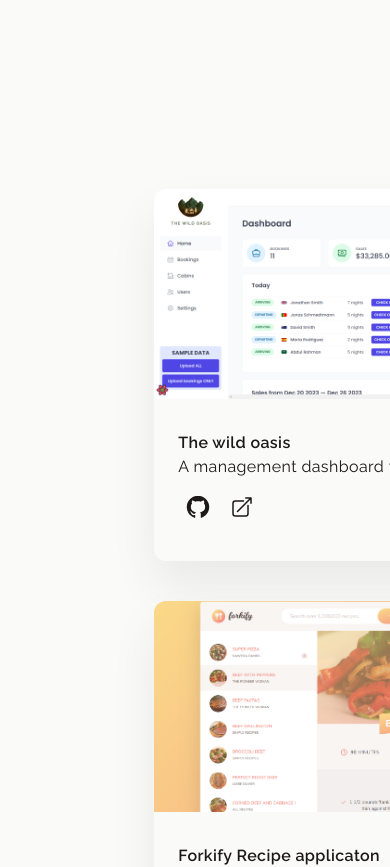
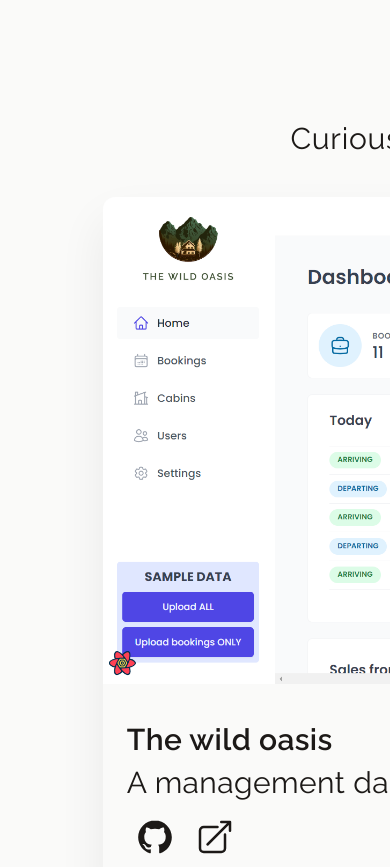
Before and after one commit to rawera-daniel/personal-portfolio, a React (Vite) app: page / in a window 390 px wide. Shown: the part 1020-1887 px from the top of the page. Built offline with nearby package versions, Linux system fonts and the light colour scheme; the HTML template or start-up script is replaced by a standard one.

Commit message:
feat: enable portfolio section responsiveness to enhance usability

```diff
--- a/src/features/Button.jsx
+++ b/src/features/Button.jsx
@@ -8,7 +8,9 @@
     primary:
       base +
       " md:px-7 md:py-3 sm:px-8 sm:py-4 md:text-sm px-9 py-5  sm:text-base text-lg font-semibold",
-    with: base + " px-7 pb-2.5 pt-3 text-base font-medium",
+    with:
+      base +
+      " lg:px-7 m:px-8 px-9 lg:pb-2.5 lg:pt-3 md:pb-3 md:pt-3.5 sm:pb-3.5 sm:pt-4 m:pb-4 m:pt-5 pb-5 pt-6  lg:text-base sm:text-xl m:text-2xl md:text-lg text-3xl font-medium",
     withb: base + " px-7 pb-2.5 pt-4 text-base font-medium",
   };
 
--- a/src/features/Portfolios.jsx
+++ b/src/features/Portfolios.jsx
@@ -9,10 +9,10 @@
   return (
     <div className="  py-12 text-stone-900" id="portfolio">
       <Heading>Portfolio</Heading>
-      <p className="mb-10 text-lg font-normal tracking-wide">
+      <p className="mb-10 text-3xl font-normal tracking-wide sm:text-2xl md:text-xl lg:text-lg">
         Curious what I've been up to? Check out this!
       </p>
-      <div className="mx-auto mb-10 grid  w-3/4 grid-cols-[auto_auto] gap-x-10 gap-y-10">
+      <div className="m:grid-cols-[auto_auto] m:w-11/12 mx-auto mb-10 grid w-10/12 grid-cols-[auto] gap-x-10 gap-y-10 lg:w-3/4">
         <ProjectLists
           src="/Screenshot 2023-12-26 101030.png"
           alt="A screenshot of the homepage of The wild oasis"
--- a/src/ui/GithubIcon.jsx
+++ b/src/ui/GithubIcon.jsx
@@ -2,7 +2,7 @@
 
 function GithubIcon() {
   return (
-    <DiGithubBadge className="h-8 w-8 translate-y-[-4.5px] transition-all duration-500 hover:fill-stone-600" />
+    <DiGithubBadge className="m:size-11 size-12 translate-y-[-4.5px] transition-all duration-500 hover:fill-stone-600 sm:size-10 md:size-9 lg:size-8" />
   );
 }
 
--- a/src/ui/Link.jsx
+++ b/src/ui/Link.jsx
@@ -2,7 +2,7 @@
 
 function Link() {
   return (
-    <HiArrowTopRightOnSquare className=" h-6 w-6 transition-all duration-500 hover:fill-stone-600" />
+    <HiArrowTopRightOnSquare className="m:size-9 size-10 transition-all duration-500 hover:fill-stone-600 sm:size-8 md:size-7 lg:size-6" />
   );
 }
 
--- a/src/ui/ProjectLists.jsx
+++ b/src/ui/ProjectLists.jsx
@@ -5,8 +5,12 @@
     <figure className="overflow-hidden rounded-xl shadow-[0_24px_48px_0_rgba(0,0,0,0.07)] transition-all duration-500 hover:translate-y-[-12px] ">
       <Image src={src} alt={alt} className={className} />
       <div className=" px-6 py-8 text-start tracking-wide">
-        <h3 className="text-base font-semibold">{title}</h3>
-        <p className="text-base">{description}</p>
+        <h3 className="m:text-2xl m:leading-relaxed text-3xl font-semibold leading-relaxed sm:text-xl sm:leading-relaxed md:text-lg lg:text-base">
+          {title}
+        </h3>
+        <p className="m:text-2xl text-3xl  sm:text-xl md:text-lg lg:text-base">
+          {description}
+        </p>
         <div className="mt-4 flex  content-center  space-x-4 px-1 ">
           {children}
         </div>
--- a/tailwind.config.js
+++ b/tailwind.config.js
@@ -6,6 +6,9 @@
     fontFamily: { sans: "Raleway, monospace" },
     extend: {
       height: { screen: "100dvh" },
+      screens: {
+        m: "520px",
+      },
     },
   },
   plugins: [],
```
